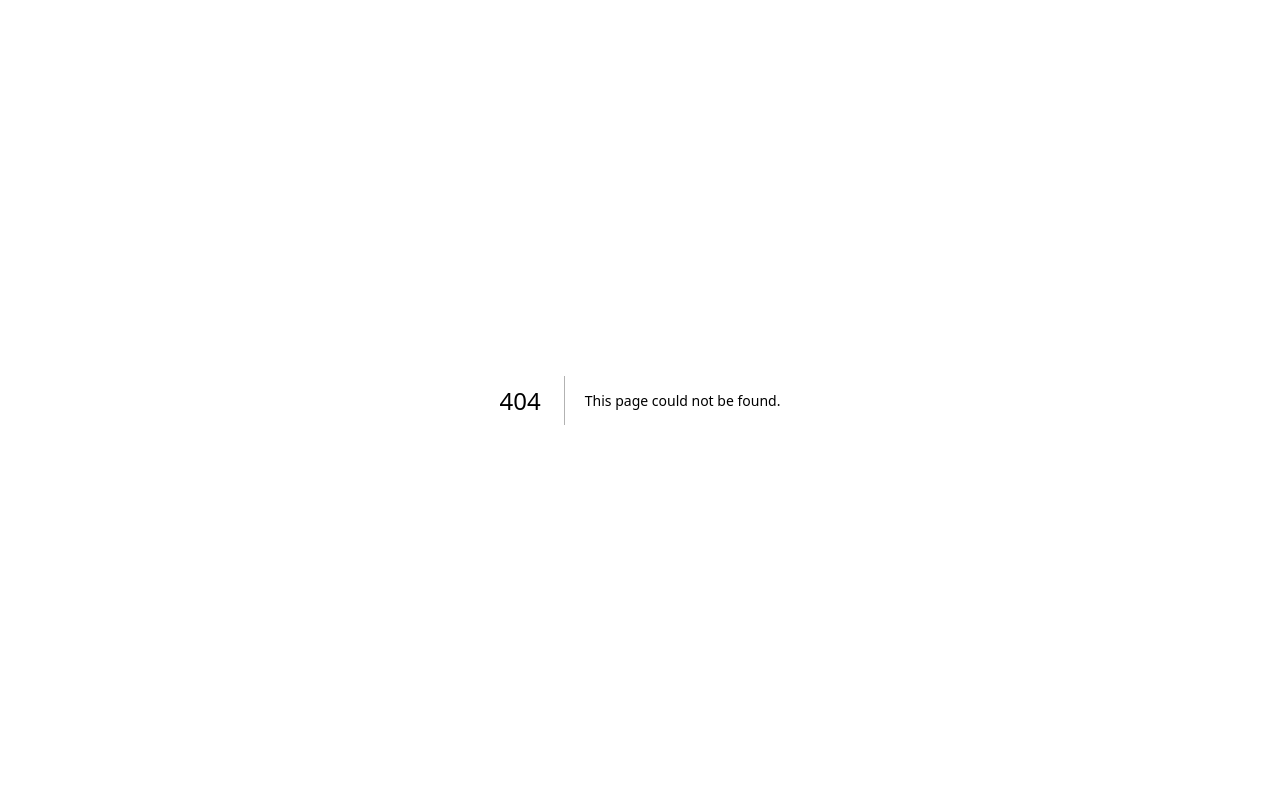
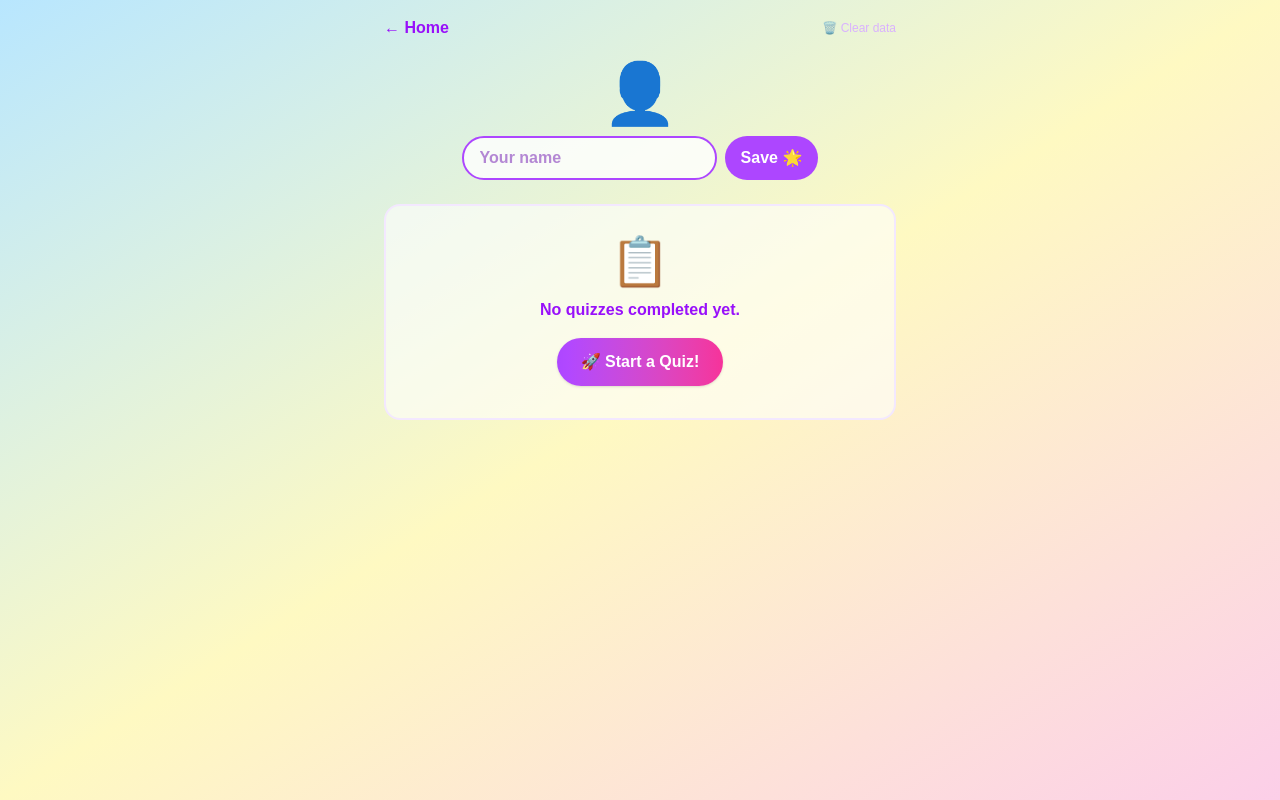
Before and after one commit to jownew/bruh, a Next.js app: page /profile in a window 1280 px wide. Before the commit this address had no page. Built offline with nearby package versions, Linux system fonts and the light colour scheme.

Commit message:
feat: add profile page

```diff
--- a/app/components/UserProfile.tsx
+++ b/app/components/UserProfile.tsx
@@ -1,5 +1,6 @@
 "use client";
 
+import Link from "next/link";
 import { useState } from "react";
 import { useUserData, type QuizAttempt } from "../hooks/useUserData";
 
@@ -96,8 +97,15 @@ export default function UserProfile() {
             ))}
           </div>
 
+          {/* See all link */}
+          <div className="mt-3 text-center">
+            <Link href="/profile" className="text-sm font-bold text-purple-500 hover:text-purple-700 hover:underline transition-colors">
+              See full history →
+            </Link>
+          </div>
+
           {/* Clear data */}
-          <div className="mt-4 text-center">
+          <div className="mt-3 text-center">
             {confirmClear ? (
               <div className="flex gap-2 justify-center items-center flex-wrap">
                 <span className="text-sm font-bold text-red-600">Clear all saved data?</span>
--- a/app/page.tsx
+++ b/app/page.tsx
@@ -20,12 +20,20 @@ export default function Home() {
           >
             🚀 Start Quiz!
           </Link>
+          <div className='flex gap-3'>
+            <Link
+              href='/profile'
+              className='bg-white/70 hover:bg-white text-purple-700 font-bold text-base px-6 py-2 rounded-full shadow hover:scale-105 transition-all duration-200 border-2 border-purple-200'
+            >
+              👤 My Profile
+            </Link>
             <Link
               href='/contact'
               className='bg-white/70 hover:bg-white text-purple-700 font-bold text-base px-6 py-2 rounded-full shadow hover:scale-105 transition-all duration-200 border-2 border-purple-200'
             >
               💌 Contact Us
             </Link>
+          </div>
         </div>
         <div className='mt-10 flex justify-center gap-6 text-4xl'>
           <span>📚</span>
--- /dev/null
+++ b/app/profile/page.tsx
@@ -0,0 +1,143 @@
+"use client";
+
+import Link from "next/link";
+import { useState } from "react";
+import { useUserData, type QuizAttempt } from "../hooks/useUserData";
+
+function pct(a: QuizAttempt) { return Math.round((a.score / a.total) * 100); }
+function scoreColor(v: number) { return v >= 80 ? "text-green-600" : v >= 50 ? "text-yellow-600" : "text-red-500"; }
+function formatDate(iso: string) {
+  return new Date(iso).toLocaleDateString(undefined, { month: "short", day: "numeric", year: "numeric" });
+}
+
+export default function ProfilePage() {
+  const { name, history, loaded, setName, clearData } = useUserData();
+  const [editing, setEditing] = useState(false);
+  const [input, setInput] = useState("");
+  const [confirmClear, setConfirmClear] = useState(false);
+
+  if (!loaded) return null;
+
+  const submitName = (e: React.FormEvent) => {
+    e.preventDefault();
+    if (input.trim()) { setName(input.trim()); setInput(""); setEditing(false); }
+  };
+
+  const totalQuizzes = history.length;
+  const avgScore = totalQuizzes > 0
+    ? Math.round(history.reduce((s, a) => s + pct(a), 0) / totalQuizzes) : 0;
+
+  const setStats: Record<string, { best: number; count: number }> = {};
+  for (const a of history) {
+    if (!setStats[a.questionSet]) setStats[a.questionSet] = { best: 0, count: 0 };
+    setStats[a.questionSet].best = Math.max(setStats[a.questionSet].best, pct(a));
+    setStats[a.questionSet].count++;
+  }
+
+  return (
+    <div className="min-h-screen bg-gradient-to-br from-sky-200 via-yellow-100 to-pink-200 p-4">
+      <div className="max-w-lg mx-auto">
+
+        {/* Top nav */}
+        <div className="flex justify-between items-center mb-6">
+          <Link href="/" className="text-purple-600 font-bold hover:underline">← Home</Link>
+          {confirmClear ? (
+            <div className="flex gap-2 items-center">
+              <span className="text-sm font-bold text-red-600">Clear all data?</span>
+              <button onClick={() => { clearData(); setConfirmClear(false); }}
+                className="bg-red-500 hover:bg-red-600 text-white text-sm font-bold px-3 py-1 rounded-full">
+                Yes 🗑️
+              </button>
+              <button onClick={() => setConfirmClear(false)} className="text-purple-400 text-sm hover:underline">
+                Cancel
+              </button>
+            </div>
+          ) : (
+            <button onClick={() => setConfirmClear(true)}
+              className="text-xs text-purple-300 hover:text-red-400 transition-colors">
+              🗑️ Clear data
+            </button>
+          )}
+        </div>
+
+        {/* Name / avatar */}
+        <div className="text-center mb-6">
+          <div className="text-6xl mb-3">👤</div>
+          {!name || editing ? (
+            <form onSubmit={submitName} className="flex gap-2 justify-center flex-wrap">
+              <input autoFocus value={input} onChange={(e) => setInput(e.target.value)}
+                placeholder="Your name" maxLength={30}
+                className="border-2 border-purple-300 rounded-full px-4 py-2 text-purple-800 font-bold focus:outline-none focus:border-purple-500 bg-white/80" />
+              <button type="submit" className="bg-purple-500 hover:bg-purple-600 text-white font-bold px-4 py-2 rounded-full">Save 🌟</button>
+              {name && <button type="button" onClick={() => setEditing(false)} className="text-purple-400 hover:underline text-sm self-center">Cancel</button>}
+            </form>
+          ) : (
+            <div className="flex items-center justify-center gap-2">
+              <h1 className="text-3xl font-extrabold text-purple-800">{name}</h1>
+              <button onClick={() => { setEditing(true); setInput(name); }}
+                className="text-purple-300 hover:text-purple-500 text-lg">✏️</button>
+            </div>
+          )}
+        </div>
+
+        {totalQuizzes === 0 ? (
+          <div className="bg-white/60 rounded-2xl p-8 text-center border-2 border-purple-100">
+            <div className="text-5xl mb-3">📋</div>
+            <p className="text-purple-600 font-semibold mb-4">No quizzes completed yet.</p>
+            <Link href="/quiz" className="inline-block bg-gradient-to-r from-purple-500 to-pink-500 text-white font-extrabold px-6 py-3 rounded-full shadow hover:scale-105 transition-all">
+              🚀 Start a Quiz!
+            </Link>
+          </div>
+        ) : (
+          <div className="space-y-4">
+            {/* Summary stats */}
+            <div className="flex gap-4">
+              <div className="flex-1 bg-white/70 rounded-2xl p-4 text-center border-2 border-purple-100">
+                <p className="text-4xl font-extrabold text-purple-800">{totalQuizzes}</p>
+                <p className="text-xs font-semibold text-purple-500 mt-1">Quizzes taken</p>
+              </div>
+              <div className="flex-1 bg-white/70 rounded-2xl p-4 text-center border-2 border-purple-100">
+                <p className={`text-4xl font-extrabold ${scoreColor(avgScore)}`}>{avgScore}%</p>
+                <p className="text-xs font-semibold text-purple-500 mt-1">Avg score</p>
+              </div>
+            </div>
+
+            {/* Per-set best */}
+            <div className="bg-white/60 rounded-2xl p-4 border-2 border-purple-100">
+              <h2 className="font-extrabold text-purple-700 text-xs uppercase tracking-wide mb-3">Best per quiz</h2>
+              <div className="space-y-2">
+                {Object.entries(setStats).map(([set, s]) => (
+                  <div key={set} className="flex items-center justify-between">
+                    <span className="font-semibold text-purple-700 text-sm truncate max-w-[180px]">{set}</span>
+                    <span className="flex gap-3 text-sm shrink-0 ml-2">
+                      <span className={`font-extrabold ${scoreColor(s.best)}`}>Best {s.best}%</span>
+                      <span className="text-purple-400">{s.count} attempt{s.count !== 1 ? "s" : ""}</span>
+                    </span>
+                  </div>
+                ))}
+              </div>
+            </div>
+
+            {/* Full history */}
+            <div className="bg-white/60 rounded-2xl p-4 border-2 border-purple-100">
+              <h2 className="font-extrabold text-purple-700 text-xs uppercase tracking-wide mb-3">
+                Full history ({totalQuizzes})
+              </h2>
+              <div className="space-y-1.5 max-h-96 overflow-y-auto pr-1">
+                {history.map((a, i) => (
+                  <div key={a.id} className="flex items-center bg-white/70 rounded-xl px-3 py-2 text-sm gap-2">
+                    <span className="text-purple-300 text-xs w-5 shrink-0 text-right">{i + 1}</span>
+                    <span className="font-semibold text-purple-700 truncate flex-1">{a.questionSet}</span>
+                    <span className="text-purple-600 font-bold shrink-0">{a.score}/{a.total}</span>
+                    <span className={`font-extrabold shrink-0 ${scoreColor(pct(a))}`}>{pct(a)}%</span>
+                    <span className="text-purple-300 text-xs shrink-0">{formatDate(a.date)}</span>
+                  </div>
+                ))}
+              </div>
+            </div>
+          </div>
+        )}
+      </div>
+    </div>
+  );
+}
```
Lines whose indentation alone changed are shown as unchanged.
